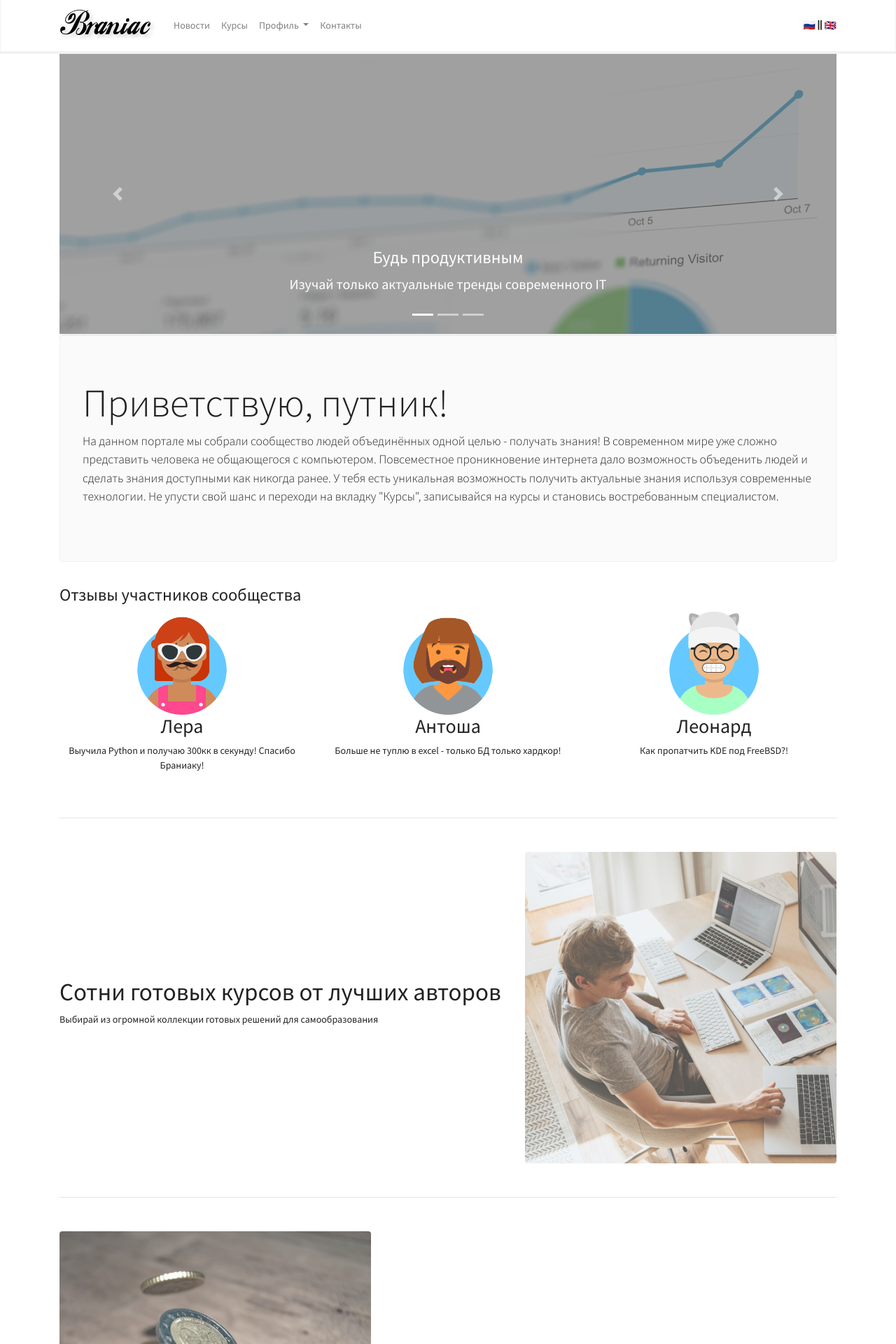
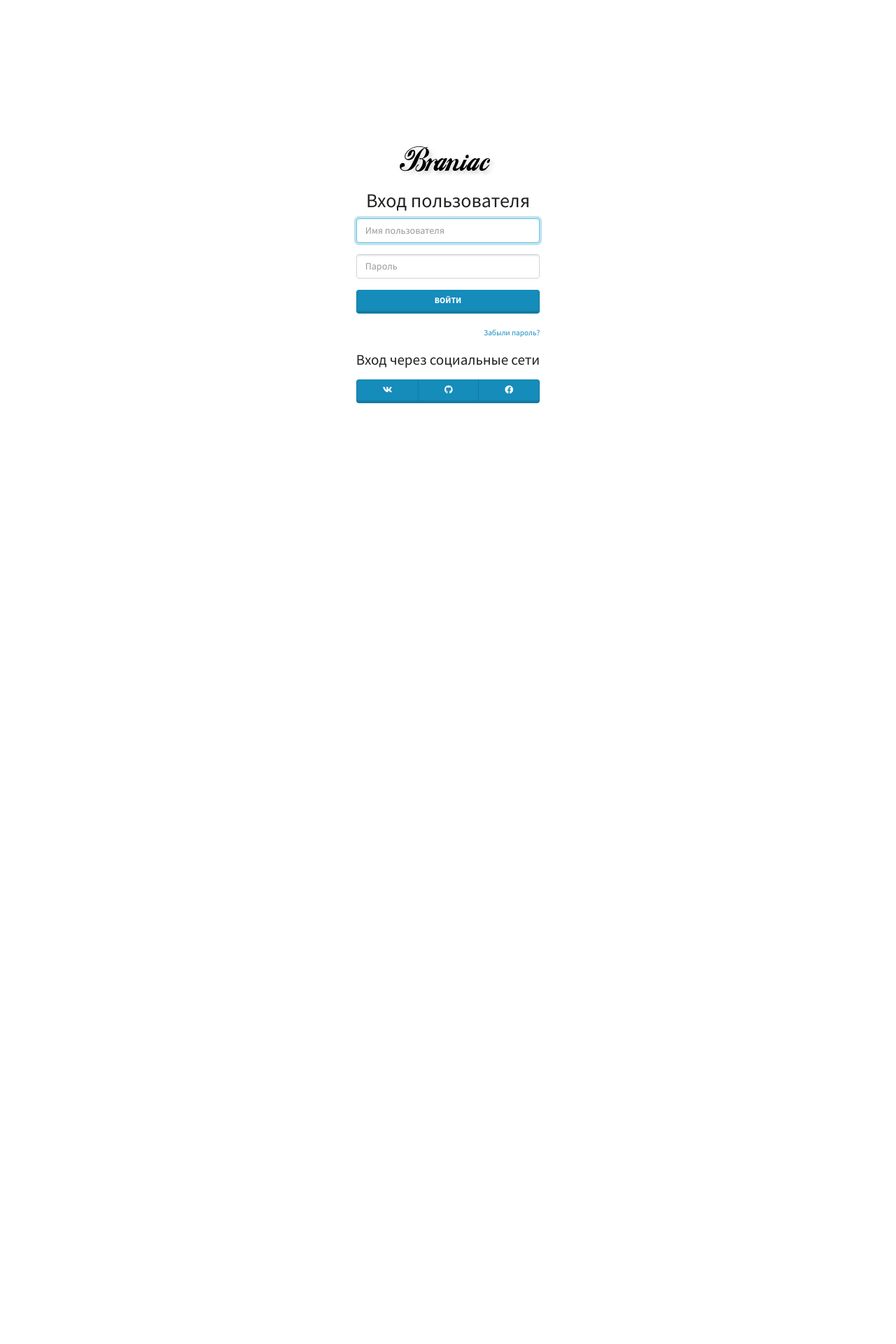
Before and after one commit to rublock/ed-portal, a Django app: page / in a window 1280 px wide. Shown: the top 1920 px of the page at 70% size. After the commit the page ends 576 px from the top, so only its background shows below. Run offline with Django 4.2, Linux system fonts and the light colour scheme; some libraries are stand-ins or nearby versions.

Commit message:
подключение статики

```diff
--- a/config/settings.py
+++ b/config/settings.py
@@ -118,7 +118,7 @@ USE_TZ = True
 # Static files (CSS, JavaScript, Images)
 # https://docs.djangoproject.com/en/4.2/howto/static-files/
 
-STATIC_ROOT = ''
+# STATIC_ROOT = ''
 STATIC_URL = '/static/'
 STATICFILES_DIRS = ('static',)
 
--- a/mainapp/templates/mainapp/index.html
+++ b/mainapp/templates/mainapp/index.html
@@ -1,146 +1,92 @@
-{% extends 'base.html' %}
+{% load static %}
 
-{% block content %}
+<!doctype html>
+<html lang="ru">
 
-<div id="carouselExampleIndicators" class="carousel slide carousel-fade"
-  data-ride="carousel">
-  <ol class="carousel-indicators">
-    <li data-target="#carouselExampleIndicators" data-slide-to="0"
-      class="active"></li>
-    <li data-target="#carouselExampleIndicators" data-slide-to="1"></li>
-    <li data-target="#carouselExampleIndicators" data-slide-to="2"></li>
-  </ol>
-  <div class="carousel-inner"
-    style="background-color: #777; font-size: 1.25rem;">
-    <div class="carousel-item active">
-      <img src="/static/img/slider001.jpg" class="d-block w-100" alt=""
-        style="opacity: 0.3;">
-      <div class="carousel-caption d-none d-md-block">
-        <h3>Будь продуктивным</h3>
-        <p>Изучай только актуальные тренды современного IT</p>
-      </div>
-    </div>
-    <div class="carousel-item">
-      <img src="/static/img/slider002.jpg" class="d-block w-100" alt=""
-        style="opacity: 0.3;">
-      <div class="carousel-caption d-none d-md-block">
-        <h3>Учись где угодно</h3>
-        <p>Парк, библиотека или дома под тёплым пледом - выбирай время и место
-          учёбы сам</p>
-      </div>
-    </div>
-    <div class="carousel-item">
-      <img src="/static/img/slider003.jpg" class="d-block w-100" alt=""
-        style="opacity: 0.3;">
-      <div class="carousel-caption d-none d-md-block">
-        <h3>Braniac - это МЫ</h3>
-        <p>Вливайся в нашу IT-тусовку - нас уже более 5000 брайниаков</p>
-      </div>
-    </div>
-  </div>
-  <a class="carousel-control-prev" href="#carouselExampleIndicators"
-    role="button" data-slide="prev">
-    <span class="carousel-control-prev-icon" aria-hidden="true"></span>
-    <span class="sr-only">Previous</span>
-  </a>
-  <a class="carousel-control-next" href="#carouselExampleIndicators"
-    role="button" data-slide="next">
-    <span class="carousel-control-next-icon" aria-hidden="true"></span>
-    <span class="sr-only">Next</span>
-  </a>
-</div>
+<head>
+    <!-- Required meta tags -->
+    <meta charset="utf-8">
+    <meta name="viewport"
+        content="width=device-width, initial-scale=1, shrink-to-fit=no">
 
-<div class="jumbotron">
-  <h1 class="display-4">Приветствую, путник!</h1>
-  <p class="lead">
-    На данном портале мы собрали сообщество людей объединённых одной целью -
-    получать знания! В современном
-    мире
-    уже сложно представить человека не общающегося с компьютером. Повсеместное
-    проникновение интернета дало
-    возможность объеденить людей и сделать знания доступными как никогда ранее.
-    У тебя есть уникальная
-    возможность получить актуальные знания используя современные технологии. Не
-    упусти свой шанс и переходи
-    на
-    вкладку "Курсы", записывайся на курсы и становись востребованным
-    специалистом.
-  </p>
-</div>
+    <!-- Bootstrap CSS -->
+    <link rel="stylesheet" href="{% static 'css/bootstrap.min.css' %}">
 
-<h3>Отзывы участников сообщества</h3>
+    <!-- ChartJS -->
+    <link rel="stylesheet" href="{% static 'css/Chart.min.css' %}">
+
+    <!-- FontAwesome -->
+    <link rel="stylesheet" href="{% static 'css/fontawesome.all.min.css' %}">
+
+    <title>Welcome to GeekLab!</title>
+</head>
+
+<body>
 
 
-<div class="row text-center">
 
 
-  <div class="col-lg-4">
-    <img src="/static/img/user001.png" alt="" style="max-width: 140px;">
-    <h2>Лера</h2>
-    <p>Выучила Python и получаю 300кк в секунду! Спасибо Браниаку!</p>
-  </div>
 
-  <div class="col-lg-4">
-    <img src="/static/img/user002.png" alt="" style="max-width: 140px;">
-    <h2>Антоша</h2>
-    <p>Больше не туплю в excel - только БД только хардкор!</p>
-  </div>
-
-  <div class="col-lg-4">
-    <img src="/static/img/user003.png" alt="" style="max-width: 140px;">
-    <h2>Леонард</h2>
-    <p>Как пропатчить KDE под FreeBSD?!</p>
-  </div>
+    <div class="row justify-content-around align-items-center"
+        style="height: 100vh; margin: 0px">
+        <div class="text-center">
+            <p>
+                <a href="/"><img src="{% static 'img/logo.png' %}" alt=""></a>
+            </p>
+            <h2>Вход пользователя</h2>
+            <form>
+                <p>
+                    <input id="id_username" class="form-control" type="text"
+                        name="username" placeholder="Имя пользователя"
+                        required="" autofocus="">
+                </p>
+                <p>
+                    <input id="id_password" class="form-control" type="password"
+                        name="password" placeholder="Пароль" required="">
+                </p>
+                <p>
+                    <button type="submit"
+                        class="btn btn-primary btn-block">Войти</button>
+                </p>
+            </form>
+            <p class="text-right">
+                <a href=""><small>Забыли пароль?</small></a>
+            </p>
+            <h4>Вход через социальные сети</h4>
+            <p>
+            <div class="btn-group btn-block" role="group">
+                <a class="btn btn-primary" href="#" role="button"><i
+                        class="fab fa-vk"></i></a>
+                <a class="btn btn-primary" href="#" role="button"><i
+                        class="fab fa-github"></i></a>
+                <a class="btn btn-primary" href="#" role="button"><i
+                        class="fab fa-facebook"></i></a>
+            </div>
+            </p>
+        </div>
+    </div>
 
 
-</div>
 
-<div class="my-5">
-  <hr>
-</div>
 
-<div class="row justify-content-center align-items-center">
-  <div class="col-md-7">
-    <h1>Сотни готовых курсов от лучших авторов</h1>
-    <p>Выбирай из огромной коллекции готовых решений для самообразования</p>
-  </div>
-  <div class="col-md-5">
-    <img src="/static/img/promo001.jpg" alt="" class="w-100 h-100 rounded"
-      style="opacity: 0.7;">
-  </div>
-</div>
 
-<div class="my-5">
-  <hr>
-</div>
 
-<div class="row justify-content-center align-items-center">
-  <div class="col-md-5">
-    <img src="/static/img/promo002.jpg" alt="" class="w-100 h-100 rounded"
-      style="opacity: 0.7;">
-  </div>
-  <div class="col-md-7">
-    <h1>Монетизируй знания</h1>
-    <p>Эксперт в свой области - давай к нам! Выгодные условия для тебя и
-      пользователи со всего мира на нашей
-      платформы</p>
-  </div>
-</div>
 
-<div class="my-5">
-  <hr>
-</div>
 
-<div class="row justify-content-center align-items-center">
-  <div class="col-md-7">
-    <h1>Вместе мы сила</h1>
-    <p>Проекты любой сложности становятся легче, если ты в компании
-      единомышленников. Присоединяйся!</p>
-  </div>
-  <div class="col-md-5">
-    <img src="/static/img/promo003.jpg" alt="" class="w-100 h-100 rounded"
-      style="opacity: 0.7;">
-  </div>
-</div>
+    <!-- JavaScript section -->
+    <!-- Bootstrap -->
+    <script src="{% static 'js/jquery-3.6.0.min.js' %}"></script>
+    <script src="{% static 'js/popper.min.js' %}"></script>
+    <script src="{% static 'js/bootstrap.min.js' %}"></script>
 
-{% endblock content %}
+    <!-- ChartJs -->
+    <script src="{% static 'js/Chart.min.js' %}"></script>
+
+    <!-- FontAwesome -->
+    <script src="{% static 'js/fontawesome.all.min.js' %}"></script>
+
+
+
+</body>
+
+</html>
--- a/templates/base.html
+++ b/templates/base.html
@@ -1,3 +1,4 @@
+{% load static %}
 <!doctype html>
 <html lang="ru">
 
@@ -6,12 +7,14 @@
   <meta charset="utf-8">
   <meta name="viewport"
     content="width=device-width, initial-scale=1, shrink-to-fit=no">
-  <!-- Bootstrap CSS -->
-  <link rel="stylesheet" href="/static/css/bootstrap.min.css">
+ <!-- Bootstrap CSS -->
+  <link rel="stylesheet" href="{% static 'css/bootstrap.min.css' %}">
+
   <!-- ChartJS -->
-  <link rel="stylesheet" href="/static/css/Chart.min.css">
+  <link rel="stylesheet" href="{% static 'css/Chart.min.css' %}">
+
   <!-- FontAwesome -->
-  <link rel="stylesheet" href="/static/css/fontawesome.all.min.css">
+  <link rel="stylesheet" href="{% static 'css/fontawesome.all.min.css' %}">
   <title>Welcome to Braniac!</title>
 </head>
 
@@ -87,17 +90,17 @@
     </div>
   </div>
 
-  <!-- JavaScript section -->
+<!-- JavaScript section -->
   <!-- Bootstrap -->
-  <script src="/static/js/jquery-3.6.0.min.js"></script>
-  <script src="/static/js/popper.min.js"></script>
-  <script src="/static/js/bootstrap.min.js"></script>
+  <script src="{% static 'js/jquery-3.6.0.min.js' %}"></script>
+  <script src="{% static 'js/popper.min.js' %}"></script>
+  <script src="{% static 'js/bootstrap.min.js' %}"></script>
 
   <!-- ChartJs -->
-  <script src="/static/js/Chart.min.js"></script>
+  <script src="{% static 'js/Chart.min.js' %}"></script>
 
   <!-- FontAwesome -->
-  <script src="/static/js/fontawesome.all.min.js"></script>
+  <script src="{% static 'js/fontawesome.all.min.js' %}"></script>
 
 </body>
 
```
Also changed, not shown: mainapp/templates/mainapp/courses_list.html (+8 -7 lines).
